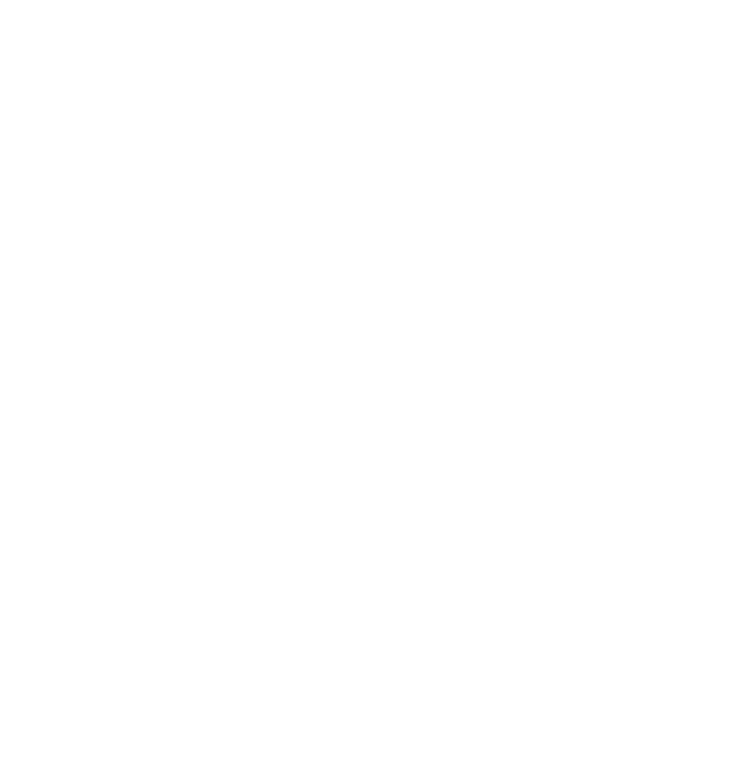
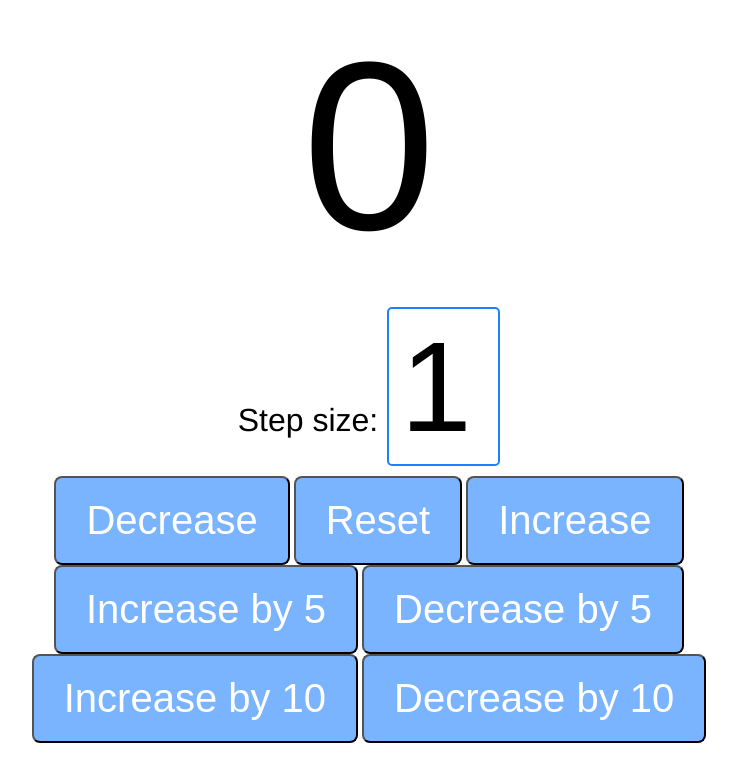
Before and after one commit to faisal-makercr/Let-s-Play-Maths, a plain HTML site: page htmlfiles/counter.html in a window 1280 px wide. Shown: the whole page, without its empty margins (271-1008 px from the left). Drawn offline with Linux system fonts and the light colour scheme; files that its build step writes are made by us from their sources.

Commit message:
Counter page of this project is ready now I can move to the next page which is random number generator. On this counter page in html I used labels, input for step control for the user, and buttons for increment, decrement, reset, increase by 5, decrease by 5 and same for 10 then styling them using the different classes and ids used font-family Helvetica for sizing I used px and em, in javascript I made functions for reset button increase decrease buttons and step control where the user can set steps.

```diff
--- a/htmlfiles/counter.html
+++ b/htmlfiles/counter.html
@@ -0,0 +1,28 @@
+<!DOCTYPE html>
+<html lang="en">
+    <head>
+        <meta charset="UTF-8">
+        <meta name="viewport" content="width=device-width", initial-scale="1.0">
+        <title>Counter This Number</title>
+        <link rel="stylesheet" href="/letsplaymaths/stylefiles/counterstyle.css"/>
+    </head>
+    <body>
+        <label id="counterLabel">0</label><br>
+        <div id="stepContainer">
+            <label for="stepInput">Step size:</label>
+            <input type="number" id="stepInput" value="1" min="1">
+        </div>
+        <div id="btncontainer">
+            <button id="decreaseBtn" class="buttons">Decrease</button>
+            <button id="resetBtn" class="buttons">Reset</button>
+            <button id="increaseBtn" class="buttons">Increase</button>
+            <br>
+            <button id="increaseby5Btn" class="buttons">Increase by 5</button>
+            <button id="decreaseby5Btn" class="buttons">Decrease by 5</button>
+            <br>
+            <button id="increaseby10Btn" class="buttons">Increase by 10</button>
+            <button id="decreaseby10Btn" class="buttons">Decrease by 10</button>
+        </div>
+        <script src="/letsplaymaths/scriptfiles/counterscript.js"></script>
+    </body>
+</html>
--- /dev/null
+++ b/stylefiles/counterstyle.css
@@ -0,0 +1,36 @@
+#counterLabel {
+    display: block;
+    text-align: center;
+    font-size: 15em;
+    font-family:Helvetica;
+}
+#btncontainer {
+    text-align: center;
+}
+#stepContainer {
+    text-align: center;
+    font-family:Helvetica;
+    font-size:2em;
+    margin-top: 5px;
+    margin-bottom: 10px;
+}
+#stepInput {
+    width: 8%;
+    padding: 4px;
+    font-size: 4em;
+    border: 2px solid hsl(214, 100%, 56%);
+    border-radius: 5px;
+    text-align: center;
+}
+.buttons{
+    padding: 20px 30px;
+    color: #ffffff;
+    background-color: hsl(214, 100%, 74%);
+    border-radius: 8px;
+    cursor: pointer;
+    transition: background-color 0.25s ease;
+    font-size:2.5em;
+}
+.buttons:hover{
+    background-color: hsl(214, 100%, 56%);
+}
--- a/stylefiles/style.css
+++ b/stylefiles/style.css
@@ -9,6 +9,3 @@ body{
 .numbergames #num{
     font-size:0.5em;
 }
-.numbergamessec {
-    visibility: hidden;
-}
```
Also changed, not shown: scriptfiles/counterscript.js (added, +45 -0 lines).
